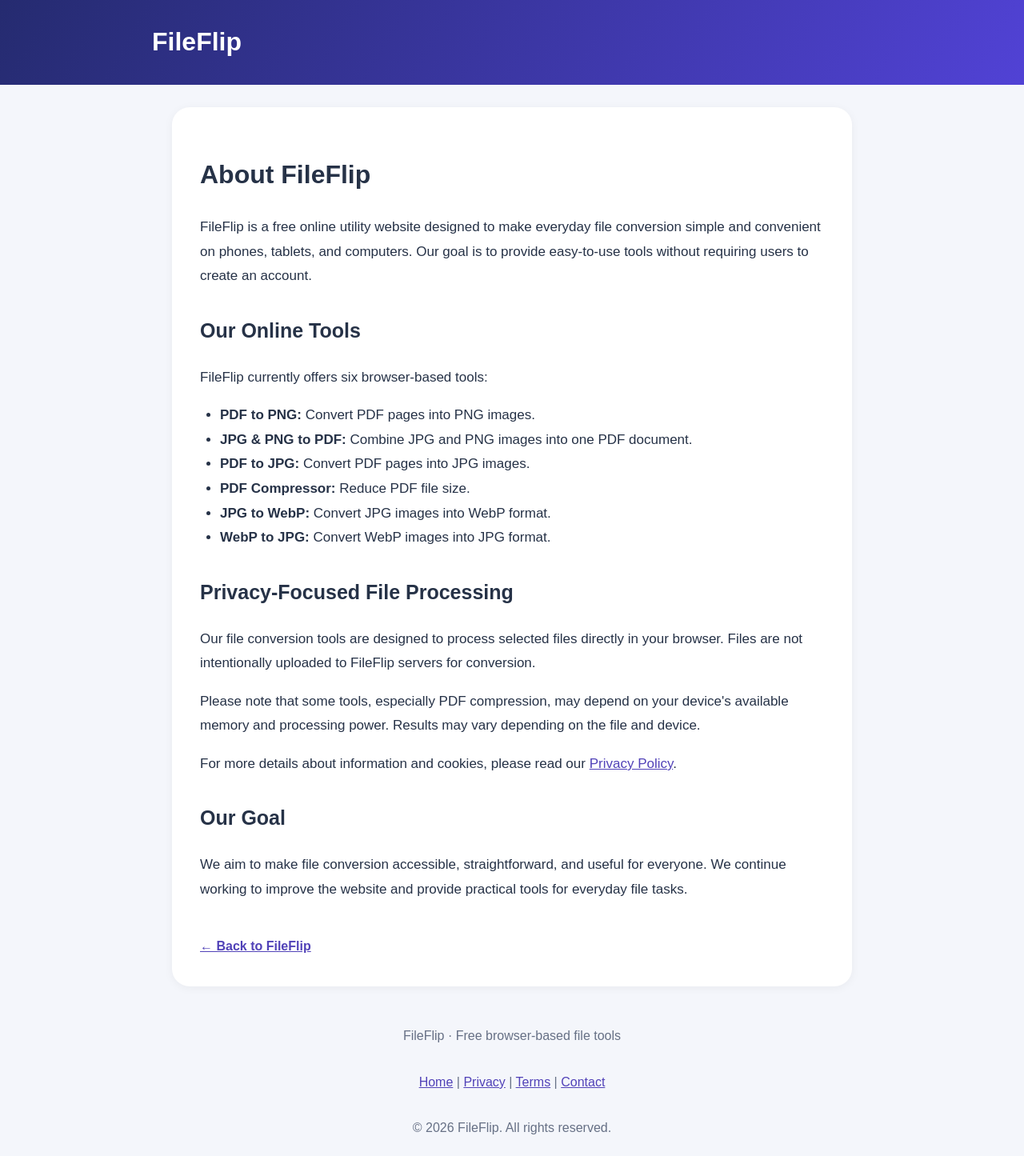
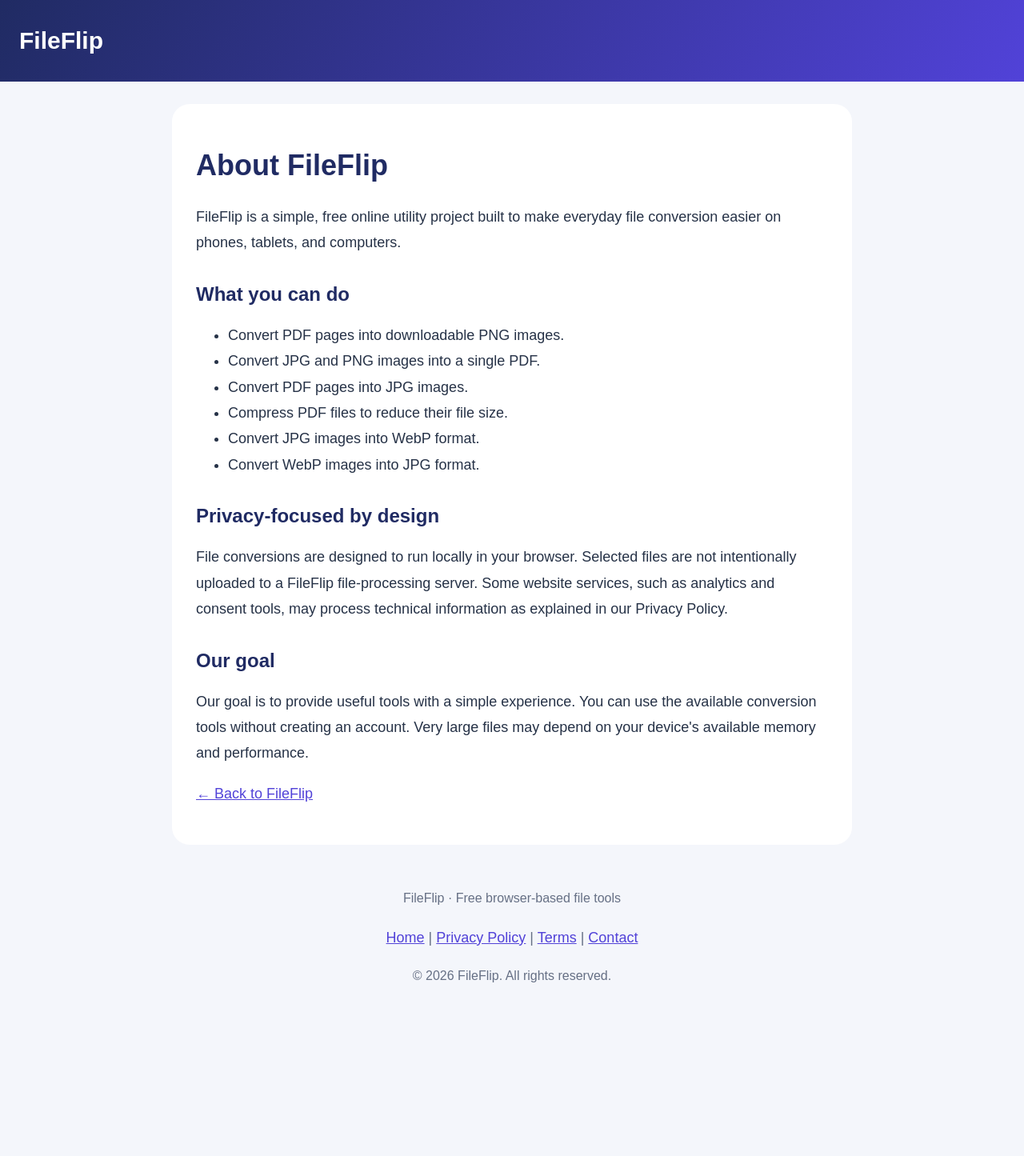
Before and after one commit to krous1991-lang/fileflip-site, a website: page about.html in a window 1280 px wide. Shown: the whole page at 80% size. After the commit the page ends 1260 px from the top, so only its background shows below. Drawn offline with Linux system fonts and the light colour scheme.

Commit message:
Enhance about.html with updated content and styles
Updated the description meta tag and improved styling for better readability. Added new content sections and refined the footer.

```diff
--- a/about.html
+++ b/about.html
@@ -1,19 +1,13 @@
-
 <!DOCTYPE html>
 <html lang="en">
 <head>
   <meta charset="UTF-8">
   <meta name="viewport" content="width=device-width, initial-scale=1.0">
-  <meta name="description" content="Learn about FileFlip, a free online file conversion website with simple PDF and image tools.">
-  <meta name="robots" content="index, follow">
+  <title>About FileFlip - Free Online File Tools</title>
+  <meta name="description" content="Learn about FileFlip, free browser-based tools for converting and compressing PDF and image files.">
   <link rel="canonical" href="https://fileflipconver.com/about.html">
-  <title>About FileFlip - Free Online File Tools</title>
-
   <style>
-    * {
-      box-sizing: border-box;
-    }
-
+    * { box-sizing: border-box; }
     body {
       margin: 0;
       font-family: Arial, sans-serif;
@@ -21,140 +15,86 @@
       color: #263247;
       line-height: 1.8;
     }
-
     header {
-      background: linear-gradient(120deg, #252b70, #5142d5);
+      padding: 24px;
       color: white;
-      padding: 24px 20px;
+      background: linear-gradient(120deg, #202b63, #5142d8);
+      font-size: 30px;
+      font-weight: bold;
     }
-
-    header h1 {
-      max-width: 900px;
-      margin: 0 auto;
-      font-size: 32px;
-    }
-
     main {
       max-width: 850px;
       margin: 28px auto;
-      padding: 35px;
+      padding: 30px;
       background: white;
       border-radius: 22px;
-      box-shadow: 0 2px 12px rgba(0,0,0,0.05);
     }
-
-    h2 {
-      color: #263247;
-      margin-top: 30px;
-      font-size: 25px;
-    }
-
-    p, li {
-      font-size: 17px;
-    }
-
-    ul {
-      padding-left: 25px;
-    }
-
-    a {
-      color: #5142b8;
-    }
-
-    .back {
-      display: inline-block;
-      margin-top: 25px;
-      font-weight: bold;
-    }
-
+    h1, h2 { color: #202b63; line-height: 1.3; }
+    h1 { font-size: 36px; }
+    h2 { margin-top: 32px; font-size: 24px; }
+    p, li { font-size: 18px; }
+    a { color: #5142d8; }
     footer {
       text-align: center;
-      padding: 20px;
+      padding: 25px;
       color: #667085;
     }
-
-    @media (max-width: 600px) {
-      main {
-        margin: 15px;
-        padding: 23px;
-      }
-
-      header h1 {
-        font-size: 27px;
-      }
+    @media(max-width:600px) {
+      main { margin: 15px; padding: 22px; }
+      h1 { font-size: 30px; }
+      p, li { font-size: 17px; }
     }
   </style>
 </head>
-
 <body>
-
-<header>
-  <h1>FileFlip</h1>
-</header>
+  <header>FileFlip</header>
 
   <main>
     <h1>About FileFlip</h1>
 
     <p>
-    FileFlip is a free online utility website designed to make everyday
-    file conversion simple and convenient on phones, tablets, and computers.
-    Our goal is to provide easy-to-use tools without requiring users to
-    create an account.
+      FileFlip is a simple, free online utility project built to make
+      everyday file conversion easier on phones, tablets, and computers.
     </p>
 
-  <h2>Our Online Tools</h2>
-
-  <p>FileFlip currently offers six browser-based tools:</p>
-
+    <h2>What you can do</h2>
     <ul>
-    <li><strong>PDF to PNG:</strong> Convert PDF pages into PNG images.</li>
-    <li><strong>JPG &amp; PNG to PDF:</strong> Combine JPG and PNG images into one PDF document.</li>
-    <li><strong>PDF to JPG:</strong> Convert PDF pages into JPG images.</li>
-    <li><strong>PDF Compressor:</strong> Reduce PDF file size.</li>
-    <li><strong>JPG to WebP:</strong> Convert JPG images into WebP format.</li>
-    <li><strong>WebP to JPG:</strong> Convert WebP images into JPG format.</li>
+      <li>Convert PDF pages into downloadable PNG images.</li>
+      <li>Convert JPG and PNG images into a single PDF.</li>
+      <li>Convert PDF pages into JPG images.</li>
+      <li>Compress PDF files to reduce their file size.</li>
+      <li>Convert JPG images into WebP format.</li>
+      <li>Convert WebP images into JPG format.</li>
     </ul>
 
-  <h2>Privacy-Focused File Processing</h2>
-
+    <h2>Privacy-focused by design</h2>
     <p>
-    Our file conversion tools are designed to process selected files
-    directly in your browser. Files are not intentionally uploaded to
-    FileFlip servers for conversion.
+      File conversions are designed to run locally in your browser.
+      Selected files are not intentionally uploaded to a FileFlip
+      file-processing server. Some website services, such as analytics
+      and consent tools, may process technical information as explained
+      in our Privacy Policy.
     </p>
 
+    <h2>Our goal</h2>
     <p>
-    Please note that some tools, especially PDF compression, may depend
-    on your device's available memory and processing power. Results may
-    vary depending on the file and device.
+      Our goal is to provide useful tools with a simple experience.
+      You can use the available conversion tools without creating an account.
+      Very large files may depend on your device's available memory and performance.
     </p>
 
-  <p>
-    For more details about information and cookies, please read our
-    <a href="/privacy.html">Privacy Policy</a>.
-  </p>
-
-  <h2>Our Goal</h2>
-
-  <p>
-    We aim to make file conversion accessible, straightforward, and useful
-    for everyone. We continue working to improve the website and provide
-    practical tools for everyday file tasks.
-  </p>
-
-  <a class="back" href="/">&#8592; Back to FileFlip</a>
+    <p><a href="/">← Back to FileFlip</a></p>
   </main>
 
   <footer>
-  FileFlip &middot; Free browser-based file tools
-  <br><br>
+    FileFlip · Free browser-based file tools
+    <p>
       <a href="/">Home</a> |
-  <a href="/privacy.html">Privacy</a> |
+      <a href="/privacy.html">Privacy Policy</a> |
       <a href="/terms.html">Terms</a> |
       <a href="/contact.html">Contact</a>
-  <br><br>
-  &copy; 2026 FileFlip. All rights reserved.
+    </p>
+    © 2026 FileFlip. All rights reserved.
   </footer>
-
 </body>
 </html>
```
Lines whose indentation alone changed are shown as unchanged.
